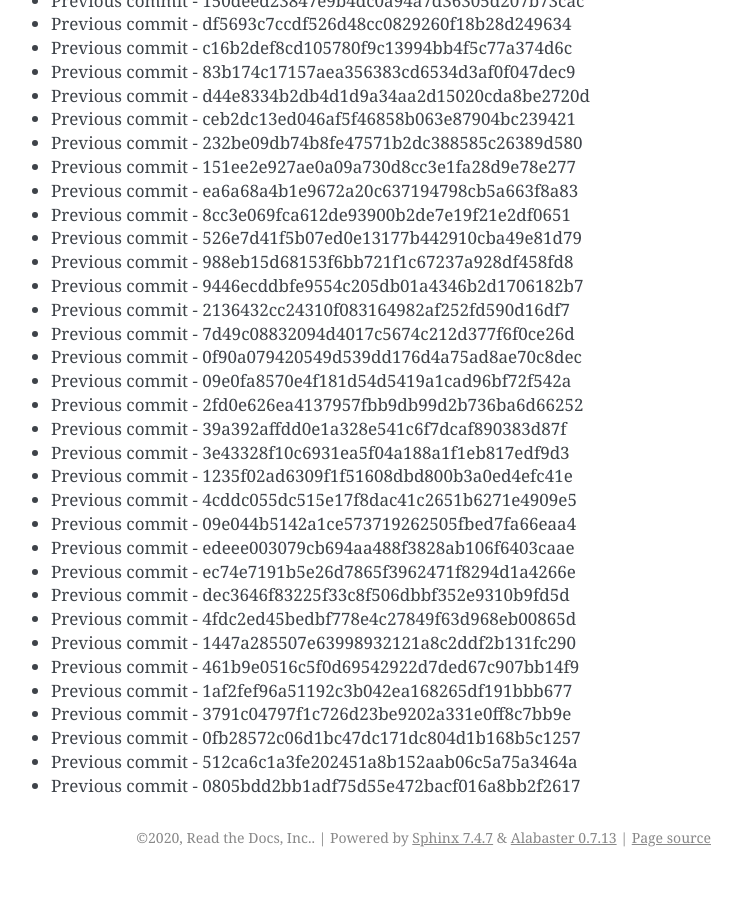
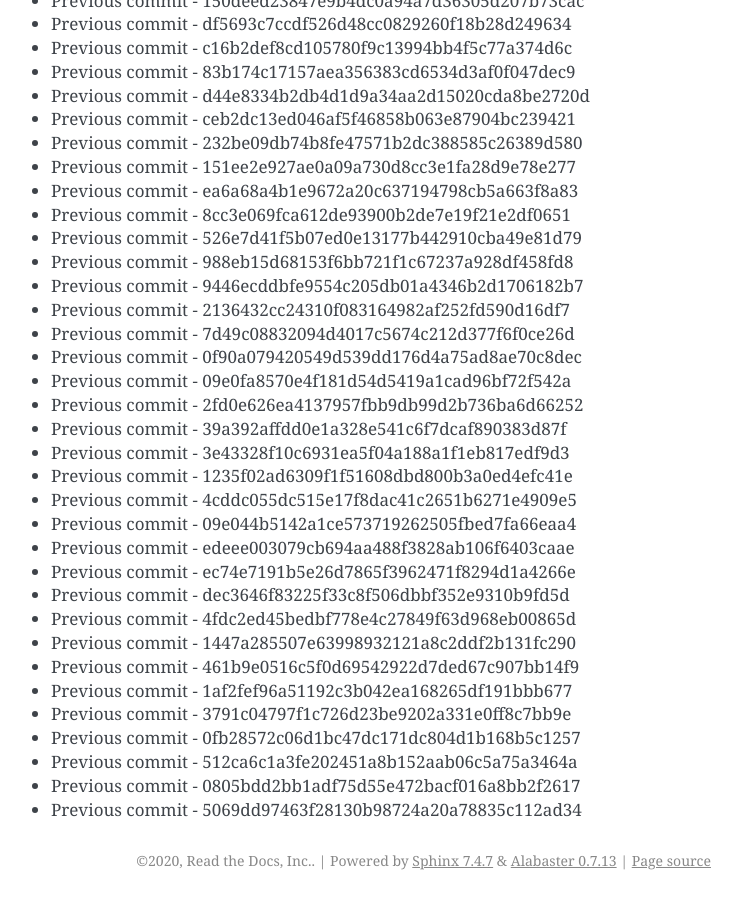
Before and after one commit to readthedocs/rtd-git-stresstest, a Sphinx documentation site: the page built from docs/updates.rst, in a window 1280 px wide and 900 px high, scrolled down 23738 px. Shown: the whole window, without its empty margins (399-1141 px from the left). Built offline with Sphinx 7.4.7, drawn with Linux system fonts in a browser that asks for light colours; before the commit the page ends 24615 px from its top, so only the background shows below that.

Commit message:
Generating commit from previous: 5069dd97463f28130b98724a20a78835c112ad34

```diff
--- a/docs/updates.rst
+++ b/docs/updates.rst
@@ -1029,3 +1029,4 @@ It can be tested for any performance characteristics.
 * Previous commit - 0fb28572c06d1bc47dc171dc804d1b168b5c1257
 * Previous commit - 512ca6c1a3fe202451a8b152aab06c5a75a3464a
 * Previous commit - 0805bdd2bb1adf75d55e472bacf016a8bb2f2617
+* Previous commit - 5069dd97463f28130b98724a20a78835c112ad34
```
